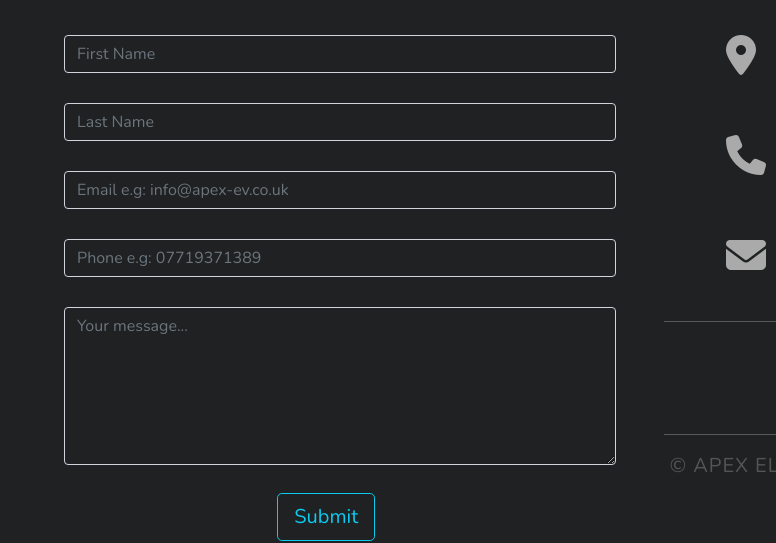
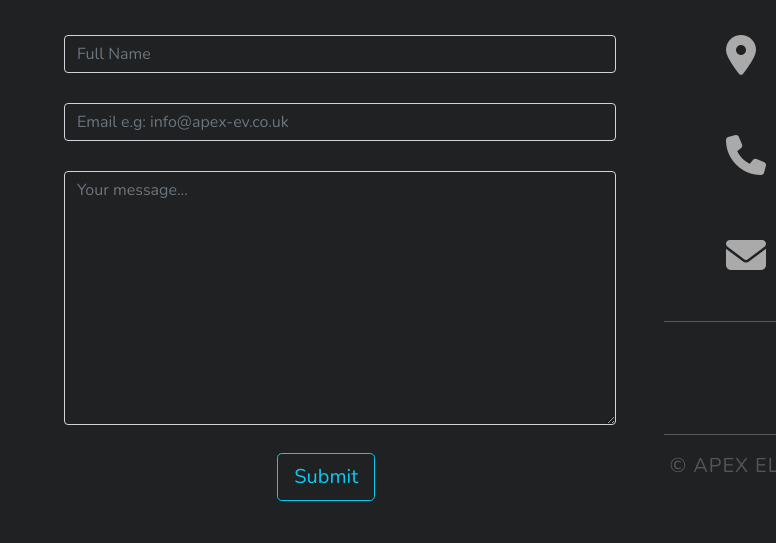
Before and after one commit to roryhmartin/Apex-Electrical, a plain HTML site: page index.html in a window 1280 px wide. Shown: the part 3489-4032 px from the top of the page, 0-776 px from the left. Drawn offline with nearby package versions, Linux system fonts and the light colour scheme.

Commit message:
Add files via upload

```diff
--- a/index.html
+++ b/index.html
@@ -201,29 +201,27 @@
             <div class="row gx-5">
 
                 <div class="col-lg-6 col-md-12 col-sm-12">
-                    <form class="g-3 contactForm" action="https://formsubmit.co/info@apex-ev.co.uk" method="POST">
-                        <input type="hidden" name="_cc" value="rorymartin3d@gmail.com,jamescusick3@hotmail.com">
+                    <form class="g-3 contactForm" action="https://formsubmit.co/rorymartin3d@gmail.com" method="POST" target="_blank"> <!--Change to info@apex-ev.co.uk-->
+                        <!-- <input type="hidden" name="_cc" value="rorymartin3d@gmail.com,jamescusick3@hotmail.com"> -->
                         <input type="hidden" name="_subject" value="Apex Enquiry">
 
-                        <label for="firstName" class="form-label"></label>
-                        <input type="text" name="name" class="form-control" id="firstName" placeholder="First Name" required>
+
 
 
                         <label for="lastName" class="form-label"></label>
-                        <input type="text" name="name" class="form-control" id="lastName" placeholder="Last Name" required>
+                        <input type="text" name="name" class="form-control" id="lastName" placeholder="Full Name" required>
 
 
                         <label for="emailInfo" class="form-label"></label>
                         <input type="email" name="email" class="form-control" id="emailInfo" placeholder="Email e.g: info@apex-ev.co.uk" required>
 
 
-                        <label for="phoneNumber" class="form-label"></label>
-                        <input type="text" class="form-control" id="phoneNumber" placeholder="Phone e.g: 07719371389">
+
 
 
                         <label for="comments" class="form-label"></label>
 
-                        <textarea type="text" name="message" class="form-control" id="comments" rows="6" placeholder="Your message..." required></textarea>
+                        <textarea type="text" name="message" class="form-control" id="comments" rows="10" placeholder="Your message..." required></textarea>
 
 
                         <button type="submit" class="btn btn-outline-info btn-lg">Submit</button>
```
